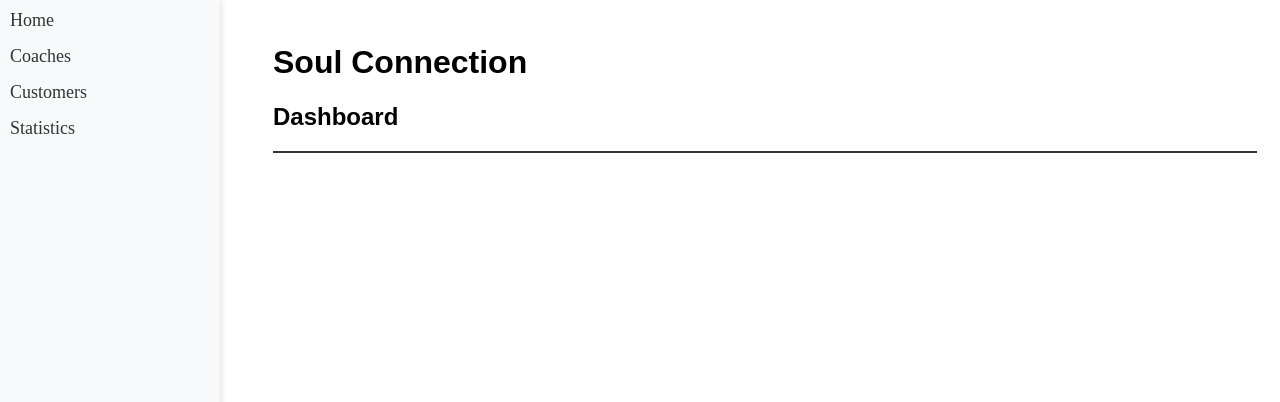
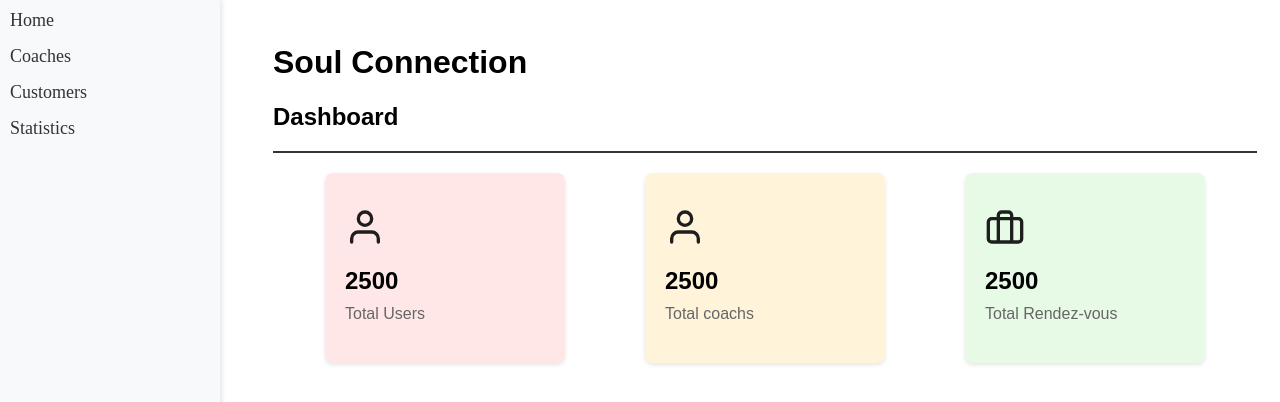
Before and after one commit to EpitechNice/EPITECH-Soul-Connection, a Nuxt app in the folder soul_connection/: page / in a window 1280 px wide. Shown: the top 402 px of the page. Built offline with nearby package versions, Linux system fonts and the light colour scheme.

Commit message:
add début home page card main stats

```diff
--- /dev/null
+++ b/soul_connection/assets/css/homepage.css
@@ -0,0 +1,59 @@
+.pages {
+    font-family: Arial, sans-serif;
+}
+
+.container {
+    display: flex;
+    justify-content: space-around;
+}
+
+.row {
+    display: flex;
+    gap: 80px;
+}
+
+.card {
+    width: 200px;
+    height: 150px;
+    padding: 20px;
+    display: flex;
+    flex-direction: column;
+    align-items: center;
+    justify-content: center;
+    border-radius: 8px;
+    box-shadow: 0 2px 4px rgba(0, 0, 0, 0.1);
+    background-color: #fff;
+    transition: background-color 0.3s ease;
+    align-items: flex-start;
+}
+
+#cardclient {
+    background-color: #ffe7e7;
+}
+
+#cardcoach {
+    background-color: #fff3d9;
+}
+
+#cardrdv {
+    background-color: #e6fae6;
+}
+
+.card img {
+    width: 40px;
+    height: 40px;
+    margin-bottom: 15px;
+}
+
+.card p {
+    margin: 5px 0;
+    font-size: 24px;
+    font-weight: bold;
+    color: #000;
+}
+
+.card p:last-child {
+    font-size: 16px;
+    font-weight: normal;
+    color: #666;
+}
--- a/soul_connection/pages/index.vue
+++ b/soul_connection/pages/index.vue
@@ -3,5 +3,26 @@
         <h1>Soul Connection</h1>
         <h2>Dashboard</h2>
         <div class="separator"></div>
+        <div class="container">
+            <div class="row">
+                <div class="card" id="cardclient">
+                    <img src="../assets/User.svg"/>
+                    <p>2500</p>
+                    <p>Total Users</p>
+                </div>
+                <div class="card" id="cardcoach">
+                    <img src="../assets/User.svg"/>
+                    <p>2500</p>
+                    <p>Total coachs</p>
+                </div>
+                <div class="card" id="cardrdv">
+                    <img src="../assets/Briefcase.svg"/>
+                    <p>2500</p>
+                    <p>Total Rendez-vous</p>
+                </div>
+            </div>
+
+        </div>
     </div>
 </template>
+<style src="assets/css/homepage.css"></style>
```
Also changed, not shown: soul_connection/assets/Briefcase.svg (added), soul_connection/assets/User.svg (added).
